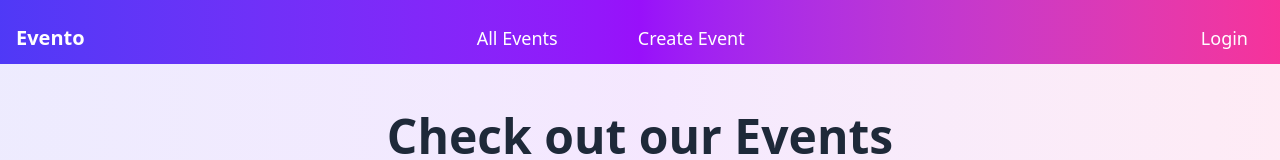
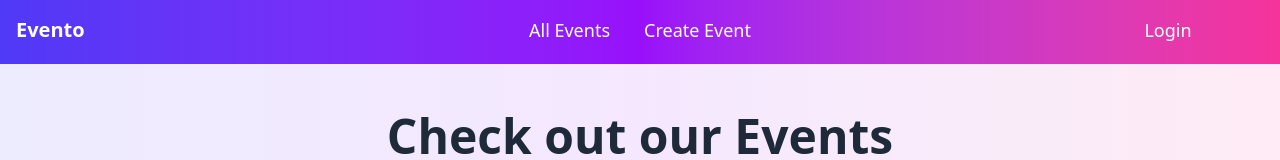
Before and after one commit to RK-41/evento, a React (Vite) app in the folder frontend/: page /events in a window 1280 px wide. Shown: the top 160 px of the page. Built offline with nearby package versions, Linux system fonts and the light colour scheme; no server answers.

Commit message:
Update Navbar UI and minor fixes

```diff
--- a/frontend/src/components/Events.tsx
+++ b/frontend/src/components/Events.tsx
@@ -160,8 +160,8 @@ const Events = () => {
               <button
                 onClick={() => setSelectedCategory('all')}
                 className={`px-4 py-2 rounded-lg transition-all duration-300 ${selectedCategory === 'all'
-                    ? 'bg-gradient-to-r from-indigo-600 to-purple-600 text-white shadow-lg'
-                    : 'bg-white/30 hover:bg-white/50 text-gray-700 shadow-sm hover:shadow-md'
+                  ? 'bg-gradient-to-r from-indigo-600 to-purple-600 text-white shadow-lg'
+                  : 'bg-white/30 hover:bg-white/50 text-gray-700 shadow-sm hover:shadow-md cursor-pointer'
                   }`}
               >
                 All Categories
@@ -171,8 +171,8 @@ const Events = () => {
                   key={category}
                   onClick={() => setSelectedCategory(category)}
                   className={`px-4 py-2 rounded-lg transition-all duration-300 ${selectedCategory === category
-                      ? 'bg-gradient-to-r from-indigo-600 to-purple-600 text-white shadow-lg'
-                      : 'bg-white/30 hover:bg-white/50 text-gray-700 shadow-sm hover:shadow-md'
+                    ? 'bg-gradient-to-r from-indigo-600 to-purple-600 text-white shadow-lg'
+                    : 'bg-white/30 hover:bg-white/50 text-gray-700 shadow-sm hover:shadow-md cursor-pointer'
                     }`}
                 >
                   {category}
@@ -188,8 +188,8 @@ const Events = () => {
               <button
                 onClick={() => setSelectedStatus('all')}
                 className={`px-4 py-2 rounded-lg transition-all duration-300 ${selectedStatus === 'all'
-                    ? 'bg-gradient-to-r from-indigo-600 to-purple-600 text-white shadow-lg'
-                    : 'bg-white/30 hover:bg-white/50 text-gray-700 shadow-sm hover:shadow-md'
+                  ? 'bg-gradient-to-r from-indigo-600 to-purple-600 text-white shadow-lg'
+                  : 'bg-white/30 hover:bg-white/50 text-gray-700 shadow-sm hover:shadow-md cursor-pointer'
                   }`}
               >
                 All Statuses
@@ -199,8 +199,8 @@ const Events = () => {
                   key={status}
                   onClick={() => setSelectedStatus(status)}
                   className={`px-4 py-2 rounded-lg transition-all duration-300 ${selectedStatus === status
-                      ? 'bg-gradient-to-r from-indigo-600 to-purple-600 text-white shadow-lg'
-                      : 'bg-white/30 hover:bg-white/50 text-gray-700 shadow-sm hover:shadow-md'
+                    ? 'bg-gradient-to-r from-indigo-600 to-purple-600 text-white shadow-lg'
+                    : 'bg-white/30 hover:bg-white/50 text-gray-700 shadow-sm hover:shadow-md cursor-pointer'
                     }`}
                 >
                   {status}
--- a/frontend/src/components/Login.tsx
+++ b/frontend/src/components/Login.tsx
@@ -123,7 +123,7 @@ const Login = () => {
               whileHover={{ scale: 1.02 }}
               whileTap={{ scale: 0.95 }}
               type="submit"
-              className="group relative w-full flex justify-center py-2 px-4 border border-transparent text-sm font-medium rounded-md text-white bg-gradient-to-r from-indigo-600 via-purple-600 to-pink-500 hover:from-indigo-700 hover:via-purple-700 hover:to-pink-600 focus:outline-none focus:ring-2 focus:ring-offset-2 focus:ring-indigo-500 transition-all"
+              className="group relative w-full flex justify-center py-2 px-4 border border-transparent text-sm font-medium rounded-md text-white bg-gradient-to-r from-indigo-600 via-purple-600 to-pink-500 hover:from-indigo-700 hover:via-purple-700 hover:to-pink-600 focus:outline-none focus:ring-2 focus:ring-offset-2 focus:ring-indigo-500 transition-all cursor-pointer"
             >
               {isLogin ? 'Sign in' : 'Sign up'}
             </motion.button>
@@ -133,7 +133,7 @@ const Login = () => {
               whileTap={{ scale: 0.95 }}
               type="button"
               onClick={handleGuestLogin}
-              className="group relative w-full flex justify-center py-2 px-4 border border-transparent text-sm font-medium rounded-md text-white bg-gray-600 hover:bg-gray-700 focus:outline-none focus:ring-2 focus:ring-offset-2 focus:ring-gray-500 transition-all"
+              className="group relative w-full flex justify-center py-2 px-4 border border-transparent text-sm font-medium rounded-md text-white bg-gray-600 hover:bg-gray-700 focus:outline-none focus:ring-2 focus:ring-offset-2 focus:ring-gray-500 transition-all cursor-pointer"
               disabled={isLoading}
             >
               {isLoading ? (
--- a/frontend/src/components/Navbar.tsx
+++ b/frontend/src/components/Navbar.tsx
@@ -37,10 +37,11 @@ const Navbar: React.FC = () => {
       initial={{ y: -100 }}
       animate={{ y: 0 }}
       transition={{ type: "spring", stiffness: 100 }}
-      className="bg-gradient-to-r from-indigo-600 via-purple-600 to-pink-500 p-4 w-full fixed top-0 z-10 h-16"
+      className="bg-gradient-to-r from-indigo-600 via-purple-600 to-pink-500 px-4 py-2 w-full fixed top-0 z-10 h-16"
     >
       {/* Hamburger menu button - visible only on mobile */}
       <button
+
         title="Menu"
         className="lg:hidden absolute right-16 top-4 text-white z-20 cursor-pointer"
         onClick={() => setIsMenuOpen(!isMenuOpen)}
@@ -57,11 +58,13 @@ const Navbar: React.FC = () => {
       {/* Container for desktop layout */}
       <div className="max-w-7xl mx-auto flex items-center justify-between relative z-10">
         {/* Logo/Brand - always visible */}
-        <Link to="/" className="text-white text-xl font-bold hover:text-yellow-200 transition-colors">
-          Evento
-        </Link>
+        <div className="w-48">
+          <Link to="/" className="text-white text-xl font-bold hover:text-yellow-200 transition-colors">
+            Evento
+          </Link>
+        </div>
 
-        {/* Navigation items */}
+        {/* Navigation items - centered */}
         <ul className={`
           flex flex-col lg:flex-row items-center
           ${isMenuOpen ? 'flex' : 'hidden'} lg:flex
@@ -70,18 +73,19 @@ const Navbar: React.FC = () => {
           absolute lg:relative
           top-12 lg:top-0
           left-0
-          w-full lg:w-auto
+          w-full lg:w-auto max-w-80
           lg:bg-transparent
           pb-4 lg:pb-0
           space-y-4 lg:space-y-0
           lg:space-x-12
           rounded-b-lg
           px-4 lg:px-8
+          lg:flex-1
+          lg:justify-center
           ${isMenuOpen ? 'bg-gradient-to-r from-indigo-600 via-purple-600 to-pink-500' : 'bg-transparent'}
         `}>
-
           {navItems.map((item) => (
-            <li key={item.label} className="w-full lg:w-auto">
+            <li key={item.label} className="w-full lg:w-auto mx-auto max-w-40">
               <motion.div
                 whileHover={{ scale: 1.1 }}
                 whileTap={{ scale: 0.95 }}
@@ -107,7 +111,7 @@ const Navbar: React.FC = () => {
               {user ? (
                 <div className="relative">
                   <div
-                    className="relative flex items-center gap-2 cursor-pointer text-white"
+                    className="relative flex items-center cursor-pointer text-white"
                     onClick={() => setShowDropdown(!showDropdown)}
                   >
                     <div className="w-8 h-8 bg-gray-400 rounded-full flex items-center justify-center">
@@ -153,8 +157,8 @@ const Navbar: React.FC = () => {
           </li>
         </ul>
 
-        {/* Desktop auth section */}
-        <div className="hidden lg:block">
+        {/* Desktop auth section - with fixed width */}
+        <div className="hidden lg:block w-48 text-right">
           <motion.div
             whileHover={{ scale: 1.1 }}
             whileTap={{ scale: 0.95 }}
@@ -162,7 +166,7 @@ const Navbar: React.FC = () => {
             {user ? (
               <div className="relative">
                 <div
-                  className="relative flex items-center gap-2 cursor-pointer"
+                  className="relative flex items-center justify-end cursor-pointer"
                   onMouseEnter={() => setShowDropdown(true)}
                   onMouseLeave={() => setShowDropdown(false)}
                 >
@@ -170,7 +174,6 @@ const Navbar: React.FC = () => {
                     {user.name?.charAt(0).toUpperCase()}
                   </div>
                   <span className="text-white hover:text-yellow-200 transition-colors block py-2 px-4 text-center text-lg font-medium">{user.name}</span>
-
 
                   {/* Dropdown menu */}
                   {showDropdown && (
```
